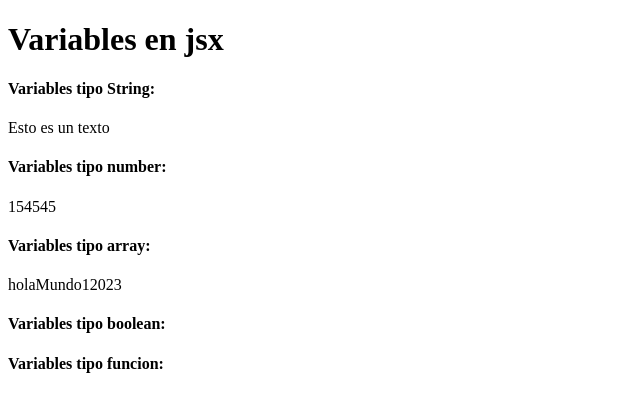
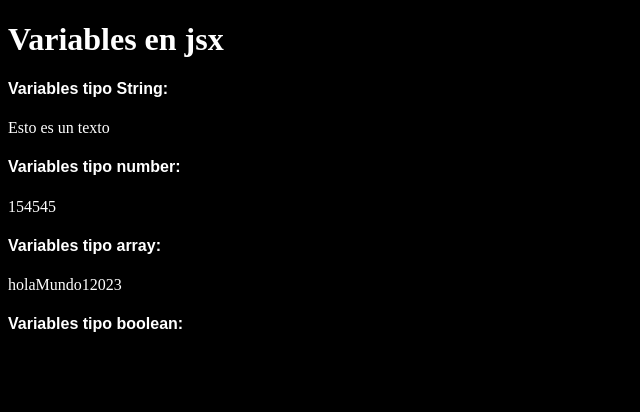
Before and after one commit to Krespee/CursoReact, a React (Vite) app: page / in a window 1280 px wide. Shown: the top 412 px of the page, without its empty margins (0-640 px from the left). Built offline with nearby package versions, Linux system fonts and the light colour scheme.

Commit message:
Añadiendo estilos con archivos css

```diff
--- a/src/main.jsx
+++ b/src/main.jsx
@@ -1,6 +1,7 @@
 import React from 'react'
 import ReactDOM from 'react-dom/client'
 import { PrimerComponente } from './primerComponente'
+import "./styles.css"
 
 ReactDOM.createRoot(document.getElementById('root')).render(
   <React.StrictMode>
--- /dev/null
+++ b/src/primerComponente.css
@@ -0,0 +1,3 @@
+h4{
+    font-family: sans-serif;
+}
--- a/src/primerComponente.jsx
+++ b/src/primerComponente.jsx
@@ -1,3 +1,4 @@
+import "./primerComponente.css"
 const string = "Esto es un texto";
 const number = 154545;
 const array = ["hola", "Mundo", 1, 2023];
@@ -15,7 +16,6 @@ export const PrimerComponente = () => {
       <h4>Variables tipo number:</h4> <p>{number}</p>
       <h4>Variables tipo array:</h4> <p>{array}</p>
       <h4>Variables tipo boolean:</h4> <p>{boolean}</p>
-      <h4>Variables tipo funcion:</h4> <p>{funcion}</p>
     </>
   );
 };
--- /dev/null
+++ b/src/styles.css
@@ -0,0 +1,4 @@
+body, html{
+    background-color: #000;
+    color: #fff;
+}
```
